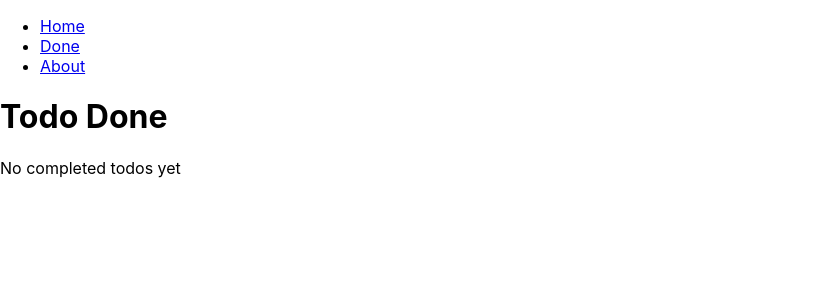
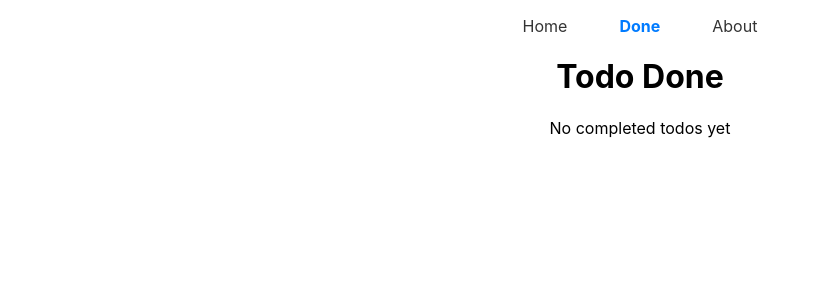
Before and after one commit to HUANGXA21/daty10-homework, a React (Create React App) app: page /todos/done in a window 1280 px wide. Shown: the top 300 px of the page, without its empty margins (0-819 px from the left). Built offline with nearby package versions, Linux system fonts and the light colour scheme.

Commit message:
style : App.css

```diff
--- a/src/App.css
+++ b/src/App.css
@@ -59,6 +59,34 @@
     margin: 20px 0;
     font-style: italic;
 }
+
 .todo-h2 {
     text-align: center;
 }
+
+.todos-done {
+    text-align: center;
+}
+
+.about {
+    text-align: center;
+}
+
+.nav-list {
+    list-style: none;
+    padding: 0;
+    display: flex;
+    justify-content: center;
+    gap: 20px;
+}
+
+.nav-list a {
+    text-decoration: none;
+    color: #333;
+    padding: 8px 16px;
+}
+
+.nav-list a.active {
+    color: #007bff;
+    font-weight: bold;
+}
--- a/src/layouts/DefaultLayout.js
+++ b/src/layouts/DefaultLayout.js
@@ -4,7 +4,7 @@ export function DefaultLayout() {
     return <div>
         <header>
             <nav>
-                <ul>
+                <ul className="nav-list">
                     <li><NavLink to={"/"}>Home</NavLink></li>
                     <li><NavLink to={"/todos/done"}>Done</NavLink></li>
                     <li><NavLink to={"/about"}>About</NavLink></li>
--- a/src/pages/AboutPage.js
+++ b/src/pages/AboutPage.js
@@ -1,5 +1,5 @@
 export function AboutPage() {
-    return <div>
+    return <div className={"about"}>
         <h1>About</h1>
     </div>;
 }
--- a/src/routes/TodoDonePage.js
+++ b/src/pages/TodoDonePage.js
@@ -5,7 +5,7 @@ import {TodoItem} from "../components/TodoItem";
 export function TodoDonePage() {
     const {state, dispatch} = useContext(TodoContext);
     const doneTodos = state.filter(todo => todo.done === true);
-    return <div>
+    return <div className={"todos-done"}>
         <h1>Todo Done</h1>
         {doneTodos.length === 0 ? (
             <p>No completed todos yet</p>
--- a/src/routes/Routes.js
+++ b/src/routes/Routes.js
@@ -2,7 +2,7 @@ import {createBrowserRouter} from "react-router";
 import {DefaultLayout} from "../layouts/DefaultLayout";
 import {HomePage} from "../pages/HomePage";
 import {TodoDetailPage} from "../pages/TodoDetailPage";
-import {TodoDonePage} from "./TodoDonePage";
+import {TodoDonePage} from "../pages/TodoDonePage";
 import {AboutPage} from "../pages/AboutPage";
 
 export const routes = createBrowserRouter([{
```
